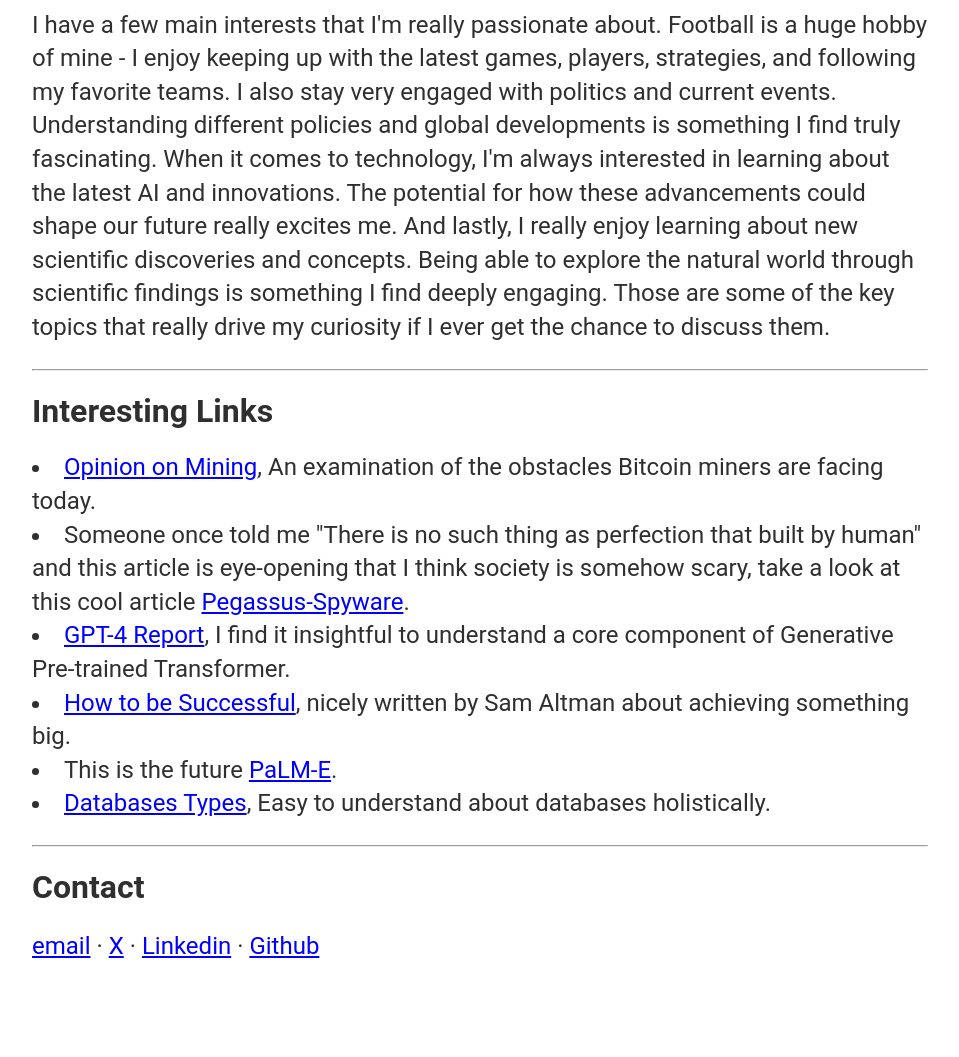
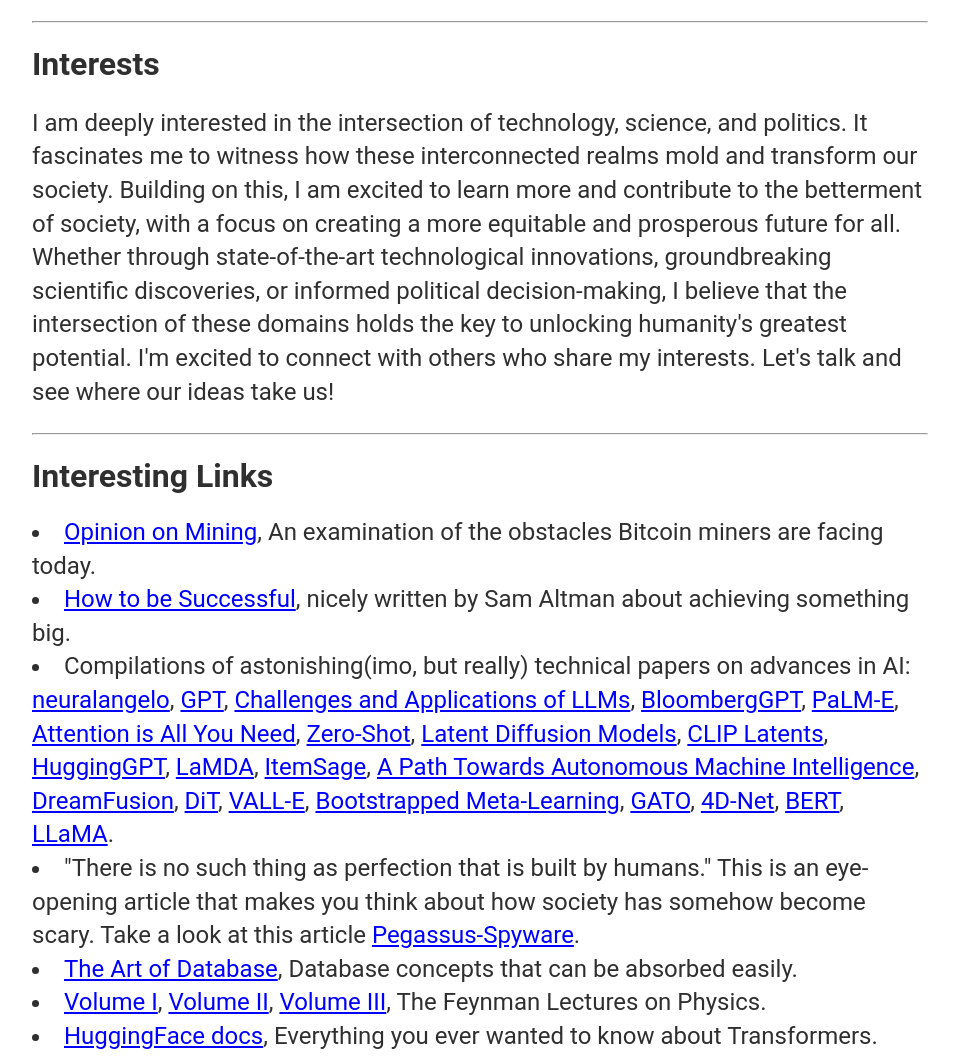
Before and after one commit to abdullohndm/abdullohndm.github.io, a plain HTML site: page index.html in a window 1280 px wide. Shown: the part 4425-5482 px from the top of the page, without its empty margins (160-1119 px from the left). Drawn offline with Linux system fonts and the light colour scheme.

Commit message:
update 1.2

```diff
--- a/css/main.css
+++ b/css/main.css
@@ -36,6 +36,7 @@ li {
     line-height: 1.4em;
     color: #000000d0;
 }
+
 p {
     font-size: 1.5em;
     font-family:'Roboto', sans-serif;
--- a/index.html
+++ b/index.html
@@ -107,9 +107,12 @@
 			<p>My blog is on their way!</p>
 		</div>
 		<hr></hr>
-		<div>
+		<div class="pub">
+			<div class="pub-title">
 			<h1>Publication</h1>
-			<p>Still waiting for publication date releases</p>
+			<li>This one is written in Bahasa Indonesia: <a href="https://publishing-widyagama.ac.id/ejournal-v2/index.php/bcti/article/view/4910">Implementasi Fusi Informasi dengan Naive Bayes Classifier untuk Pengenalan dan Identifikasi Pesawat Udara</a>. BOOK CHAPTER (2023) - INOVASI TEKNOLOGI DALAM MENDUKUNG PENCAPAIAN SUSTAINABLE DEVELOPMENT GOALS (SDGs).</li>
+			<p></p>
+			</div>
 		</div>
 		<hr></hr>
 		<div>
@@ -122,26 +125,59 @@
 		<hr></hr>
 		<div>
 			<h1>Interests</h1>
-			<p>I have a few main interests that I'm really passionate about. Football is a huge hobby of mine -
-				I enjoy keeping up with the latest games, players, strategies, and following my favorite teams.
-				I also stay very engaged with politics and current events. Understanding different policies and
-				global developments is something I find truly fascinating. When it comes to technology,
-				I'm always interested in learning about the latest AI and innovations. The potential for
-				how these advancements could shape our future really excites me. And lastly,
-				I really enjoy learning about new scientific discoveries and concepts. Being able to explore
-				the natural world through scientific findings is something I find deeply engaging.
-				Those are some of the key topics that really drive my curiosity if I ever get the chance to discuss them.
+			<p>I am deeply interested in the intersection of technology, science, and politics. It fascinates me
+				to witness how these interconnected realms mold and transform our society. Building on this,
+				I am excited to learn more and contribute to the betterment of society, with a focus on
+				creating a more equitable and prosperous future for all. Whether through state-of-the-art
+				technological innovations, groundbreaking scientific discoveries, or informed political
+				decision-making, I believe that the intersection of these domains holds the key
+				to unlocking humanity's greatest potential. I'm excited to connect with others who share
+				my interests. Let's talk and see where our ideas take us!
 			</p>
 		</div>
 		<hr></hr>
 		<div>
 			<h1>Interesting Links</h1>
 			<li><a href="https://bitcoinmagazine.com/business/opinion-on-mining-1403298609">Opinion on Mining</a>, An examination of the obstacles Bitcoin miners are facing today.</li>
-			<li>Someone once told me "There is no such thing as perfection that built by human" and this article is eye-opening that I think society is somehow scary, take a look at this cool article <a href="https://citizenlab.ca/2018/09/hide-and-seek-tracking-nso-groups-pegasus-spyware-to-operations-in-45-countries/">Pegassus-Spyware</a>.</li>
-			<li><a href="https://arxiv.org/pdf/2303.08774.pdf">GPT-4 Report</a>, I find it insightful to understand a core component of Generative Pre-trained Transformer.</li>
 			<li><a href="https://blog.samaltman.com/how-to-be-successful">How to be Successful</a>, nicely written by Sam Altman about achieving something big.</li>
-			<li>This is the future <a href="https://palm-e.github.io/">PaLM-E</a>.</li>
-			<li><a href="https://blog.bytebytego.com/p/understanding-database-types">Databases Types</a>, Easy to understand about databases holistically.</li>
+			<li>Compilations of astonishing(imo, but really) technical papers on advances in AI:
+			<a href="https://research.nvidia.com/labs/dir/neuralangelo/">neuralangelo</a>,
+			<a href="https://arxiv.org/pdf/2005.14165.pdf">GPT</a>,
+			<a href="https://arxiv.org/pdf/2307.10169.pdf">Challenges and Applications of LLMs</a>,
+			<a href="https://arxiv.org/pdf/2303.17564v1.pdf">BloombergGPT</a>,
+			<a href="https://palm-e.github.io/">PaLM-E</a>,
+			<a href="https://arxiv.org/pdf/1706.03762.pdf">Attention is All You Need</a>,
+			<!-- <a href="https://arxiv.org/pdf/2209.00099.pdf">Efficient Methods for NLP: A Survey</a>,
+			<a href="https://arxiv.org/pdf/2308.07921.pdf">Solving Math Word Problems Using GPT-4 Code Interpreter With Code-Based Self-Verification</a>,
+			<a href="https://arxiv.org/pdf/1910.10683.pdf">Limits of Transfer Learning with a Unified Text-to-Text Transformer</a>,
+			<a href="https://arxiv.org/pdf/2304.06488.pdf">ChatGPT in AIGC Era</a>,
+			<a href="https://arxiv.org/pdf/2206.00240.pdf">How does Dataset Condensation Help Privacy?</a>,
+			<a href="https://arxiv.org/pdf/2206.12374.pdf">Affective Signals in a Social Media Recommender System</a>,
+			<a href="https://nvlabs.github.io/instant-ngp/assets/mueller2022instant.pdf">Instant Neural Graphics Primitives with a Multiresolution Hash Encoding</a>,
+			<a href="https://arxiv.org/pdf/2212.04356.pdf">Robust Speech Recognition via Large-Scale Weak Supervision</a>,  -->
+			<a href="https://arxiv.org/pdf/2102.12092.pdf">Zero-Shot</a>,
+			<a href="https://arxiv.org/pdf/2112.10752v2.pdf">Latent Diffusion Models</a>,
+			<a href="https://arxiv.org/pdf/2204.06125.pdf">CLIP Latents</a>,
+			<a href="https://arxiv.org/pdf/2303.17580.pdf">HuggingGPT</a>,
+			<a href="https://arxiv.org/pdf/2201.08239.pdf">LaMDA</a>,
+			<a href="https://arxiv.org/pdf/2205.11728.pdf">ItemSage</a>,
+			<a href="https://openreview.net/pdf?id=BZ5a1r-kVsf">A Path Towards Autonomous Machine Intelligence</a>,
+			<a href="https://arxiv.org/pdf/2209.14988.pdf">DreamFusion</a>,
+			<a href="https://arxiv.org/pdf/2212.09748.pdf">DiT</a>,
+			<a href="https://arxiv.org/pdf/2301.02111.pdf">VALL-E</a>,
+			<a href="https://openreview.net/pdf?id=b-ny3x071E5">Bootstrapped Meta-Learning</a>,
+			<a href="https://storage.googleapis.com/deepmind-media/A%20Generalist%20Agent/Generalist%20Agent.pdf">GATO</a>,
+			<a href="https://openaccess.thecvf.com/content/ICCV2021/papers/Piergiovanni_4D-Net_for_Learned_Multi-Modal_Alignment_ICCV_2021_paper.pdf">4D-Net</a>,
+			<a href="https://arxiv.org/pdf/1810.04805.pdf">BERT</a>,
+			<a href="https://arxiv.org/pdf/2302.13971.pdf">LLaMA</a>.
+			</li>
+			<li>"There is no such thing as perfection that is built by humans." This is an eye-opening article that makes you think about how society has somehow become scary. Take a look at this article <a href="https://citizenlab.ca/2018/09/hide-and-seek-tracking-nso-groups-pegasus-spyware-to-operations-in-45-countries/">Pegassus-Spyware</a>.</li>
+			<li><a href="https://blog.bytebytego.com/p/understanding-database-types">The Art of Database</a>, Database concepts that can be absorbed easily.</li>
+			<li><a href="https://www.feynmanlectures.caltech.edu/I_toc.html">Volume I</a>,
+				<a href="https://www.feynmanlectures.caltech.edu/II_toc.html">Volume II</a>,
+				<a href="https://www.feynmanlectures.caltech.edu/III_toc.html">Volume III</a>,
+			The Feynman Lectures on Physics.</li>
+			<li><a href="https://huggingface.co/docs/transformers/index">HuggingFace docs</a>, Everything you ever wanted to know about Transformers.</li>
 			<p></p>
 		</div>
 		<hr></hr>
```
